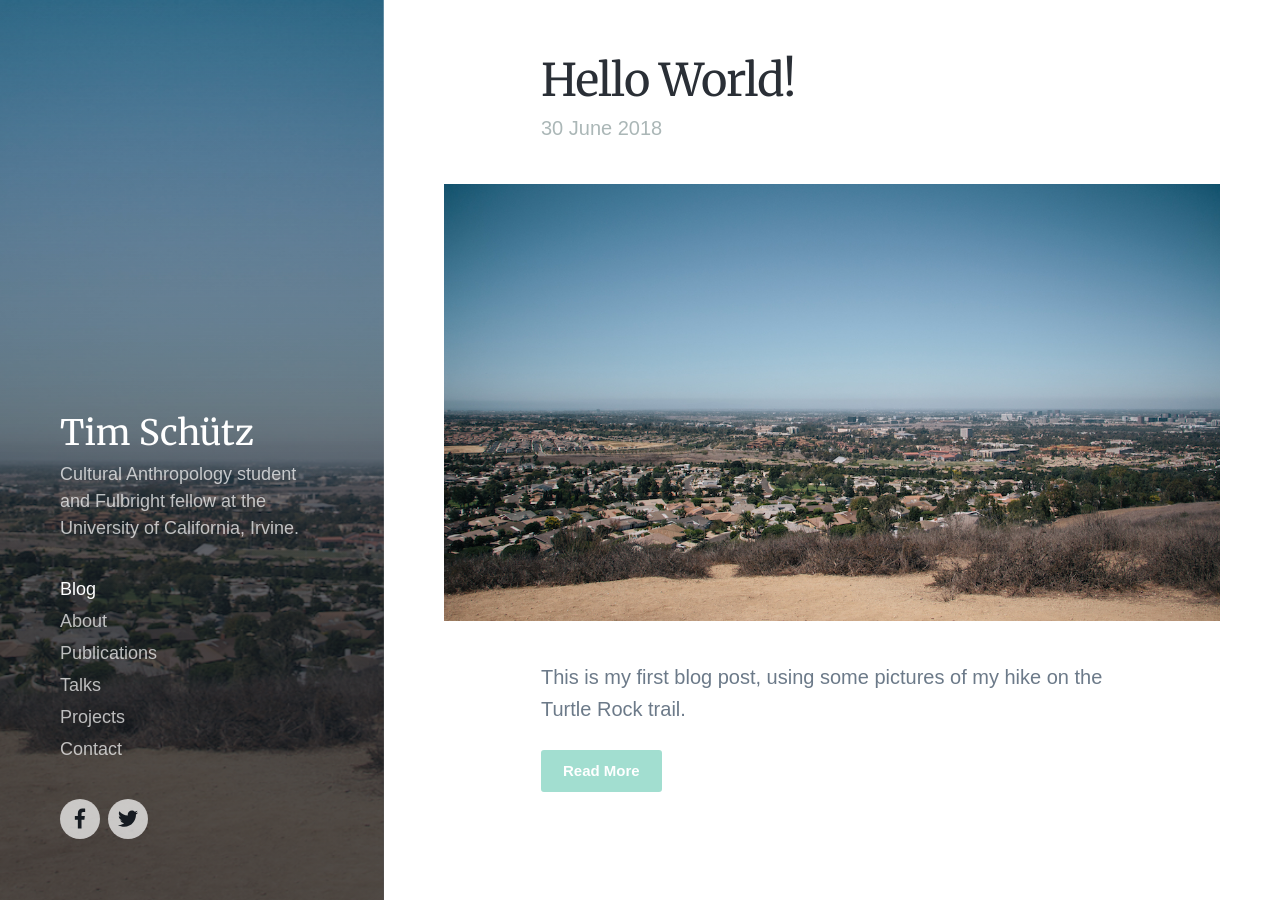
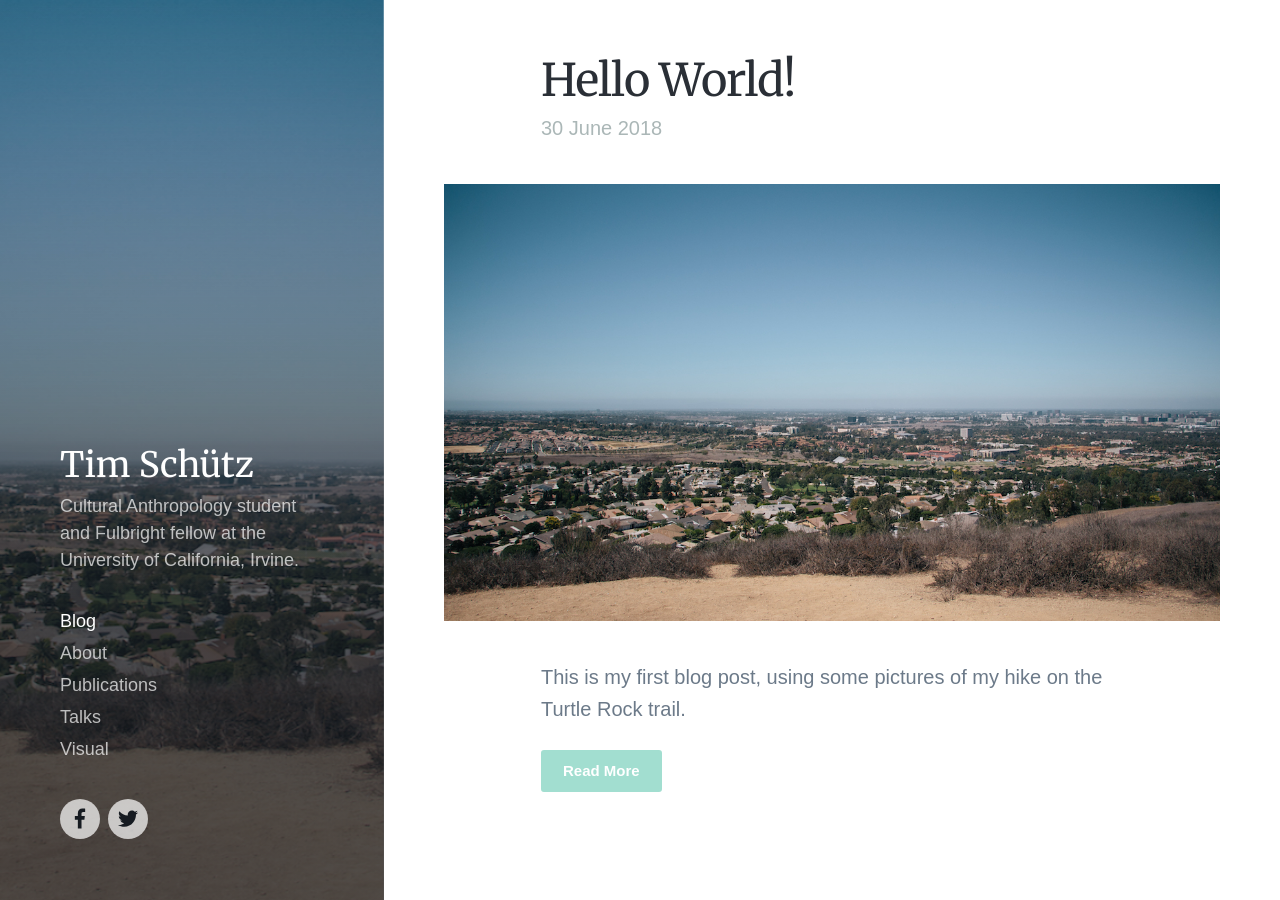
Before and after one commit to SimJoSt/timschuetz.github.io, a Jekyll site: the page built from index.html, in a window 1280 px wide and 900 px high. Built offline with Jekyll 4.4.1, drawn with Linux system fonts in a browser that asks for light colours; nearby versions of some CDN libraries; some web fonts are replaced; the list of posts is cut into pages by our own code.

Commit message:
Update settings.yml

```diff
--- a/_data/settings.yml
+++ b/_data/settings.yml
@@ -18,10 +18,9 @@ menu_settings:
       url: '/publications'
     - title: 'Talks'
       url: '/presentations'
-    - title: 'Projects'
+    - title: 'Visual'
       url: '/projects/'
-    - title: 'Contact'
-      url: '/contact'
+
 
 grid_settings:
   grid_spacing: 10
```
